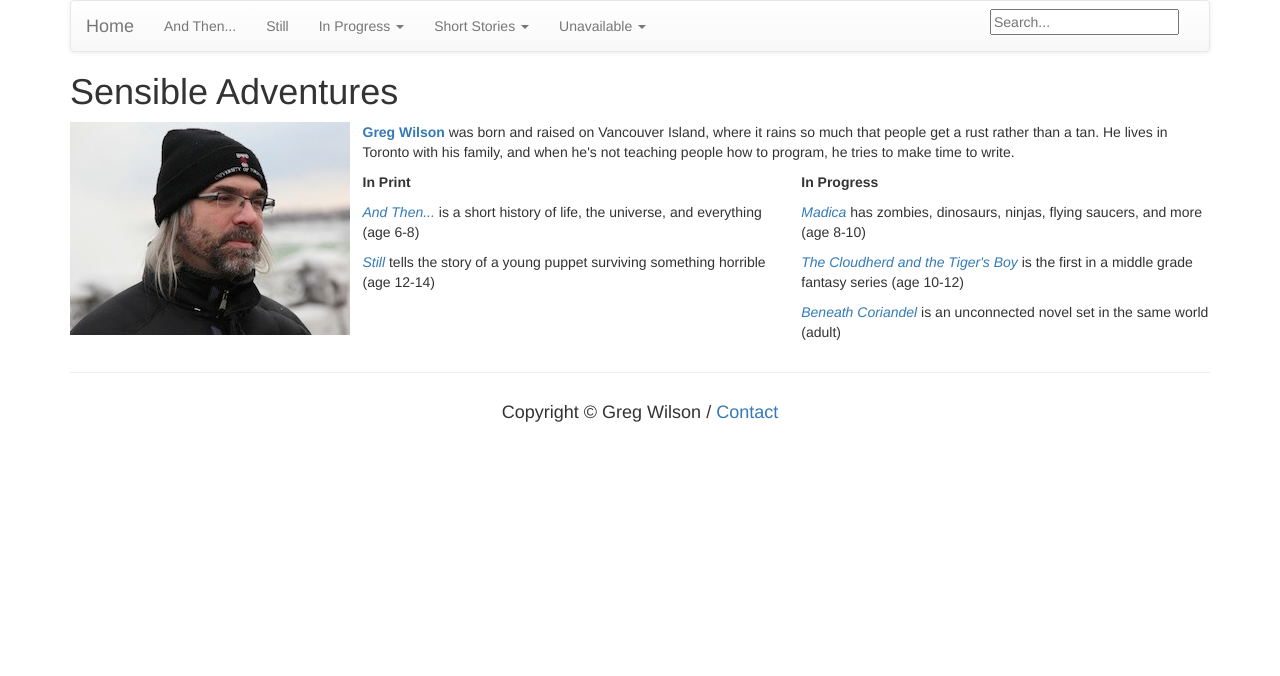
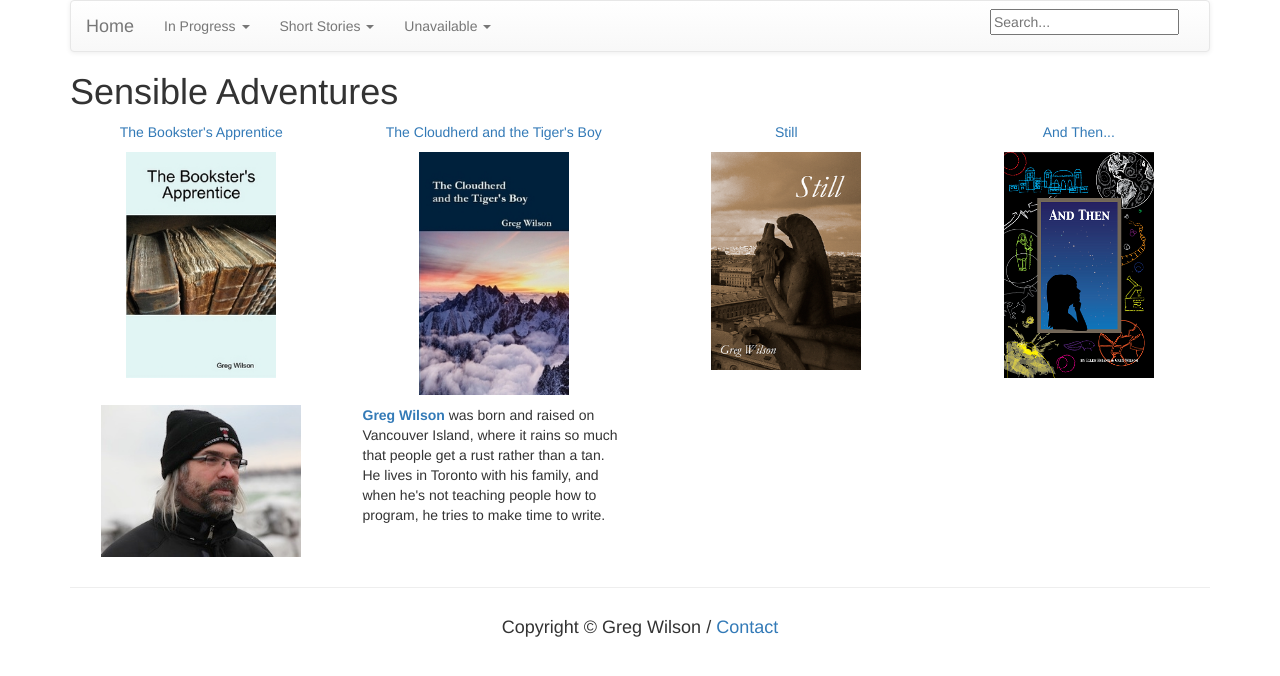
Before and after one commit to gvwilson/sensibleadventures, a Jekyll site: the page built from index.html, in a window 1280 px wide. Shown: the top 676 px of the page. Built offline with Jekyll 4.4.1, drawn with Linux system fonts in a browser that asks for light colours; nearby versions of some CDN libraries; library files that are not in the unit come from our copies.

Commit message:
Rearranging the home page

```diff
--- a/_includes/navbar.html
+++ b/_includes/navbar.html
@@ -5,15 +5,11 @@
     </div>
     <div class="collapse navbar-collapse" id="bs-example-navbar-collapse-1">
       <ul class="nav navbar-nav">
-        <li><a href="{{ site.root }}/and-then/">And Then...</a></li>
-        <li><a href="{{ site.root }}/still/">Still</a></li>
         <li class="dropdown">
           <a href="{{ site.root }}/" class="dropdown-toggle" data-toggle="dropdown" role="button" aria-haspopup="true" aria-expanded="false">In Progress <span class="caret"></span></a>
           <ul class="dropdown-menu">
             <li><a href="{{ site.root }}/beneath-coriandel/">Beneath Coriandel</a></li>
             <li><a href="{{ site.root }}/madica/">Madica</a></li>
-            <li><a href="{{ site.root }}/cloudherd-tigers-boy/">The Cloudherd and the Tiger's Boy</a></li>
-            <li><a href="{{ site.root }}/booksters-apprentice/">The Bookster's Apprentice</a></li>
             <li><a href="{{ site.root }}/six-letters/">Six Letters (None Complete)</a></li>
             <li><a href="{{ site.root }}/nardica/">Nardica</a></li>
             <li><a href="{{ site.root }}/shapers-and-bots/">Shapers and Bots</a></li>
@@ -23,8 +19,8 @@
           <a href="{{ site.root }}/" class="dropdown-toggle" data-toggle="dropdown" role="button" aria-haspopup="true" aria-expanded="false">Short Stories <span class="caret"></span></a>
           <ul class="dropdown-menu">
 	    <li><a href="{{ site.root }}/short/">Published</a></li>
+	    <li><a href="{{ site.root }}/short/princess-frog/">The Princess and the Frog</a></li>
 	    <li><a href="{{ site.root }}/short/full-of-stars/">Full of Stars</a></li>
-	    <li><a href="{{ site.root }}/short/princess-frog/">The Princess and the Frog</a></li>
           </ul>
         </li>
         <li class="dropdown">
--- a/and-then.html
+++ b/and-then.html
@@ -3,7 +3,7 @@
 title: And Then...
 permalink: /and-then/
 ---
-<p><img src="{{ site.root }}/files/and-then/cover.png" /></a></p>
+<p><img src="{{ site.root }}/files/and-then/cover.png" /></p>
 
 <p><em>And Then</em> is a picture book about pretty much everything, from the Big Bang and the formation of the Solar System to the origins of life, evolution, the beginnings of civilization and science, and climate change. Ellen Hsiang's artwork brings it all to life, and we hope it will encourage kids (and their parents) to ask lots of questions.This book is now for sale at <a href="http://www.lulu.com/shop/greg-wilson/and-then/paperback/product-20295057.html">Lulu.com</a> and <a href="http://www.amazon.com/And-Then-Ellen-Hsiang/dp/1257999990/">Amazon.com</a>.</p>
 
--- a/index.html
+++ b/index.html
@@ -3,23 +3,36 @@
 title: Sensible Adventures
 ---
 <div class="row">
-  <div class="col-md-3">
-    <p align="center"><img src="{{ site.root }}/files/wilson-small.jpg" /></p>
+  <div class="col-md-3" align="center">
+    <a href="{{ site.root }}/booksters-apprentice/">
+      <p>The Bookster's Apprentice</p>
+      <p><img src="{{ site.root }}/files/bookster.jpg" alt="The Bookster's Apprentice" width="150px" /></p>
+    </a>
   </div>
-  <div class="col-md-9">
-    <p><strong><a href="http://third-bit.com">Greg Wilson</a></strong> was born and raised on Vancouver Island, where it rains so much that people get a rust rather than a tan. He lives in Toronto with his family, and when he's not teaching people how to program, he tries to make time to write.</p>
-    <div class="row">
-      <div class="col-md-6">
-	<p><strong>In Print</strong></p>
-        <p><a href="{{ site.root }}/and-then/"><em>And Then...</em></a> is a short history of life, the universe, and everything (age 6-8)</p>
-        <p><a href="{{ site.root }}/still/"><em>Still</em></a> tells the story of a young puppet surviving something horrible (age 12-14)</p>
-      </div>
-      <div class="col-md-6">
-	<p><strong>In Progress</strong></p>
-        <p><a href="{{ site.root }}/madica/"><em>Madica</em></a> has zombies, dinosaurs, ninjas, flying saucers, and more (age 8-10)</p>
-        <p><a href="{{ site.root }}/cloudherd-tigers-boy/"><em>The Cloudherd and the Tiger's Boy</em></a> is the first in a middle grade fantasy series (age 10-12)</p>
-        <p><a href="{{ site.root }}/beneath-coriandel/"><em>Beneath Coriandel</em></a> is an unconnected novel set in the same world (adult)</p>
-      </div>
-    </div>
+  <div class="col-md-3" align="center">
+    <a href="{{ site.root }}/cloudherd-tigers-boy/">
+      <p>The Cloudherd and the Tiger's Boy</p>
+      <p><img src="{{ site.root }}/files/cloudherd.jpg" alt="The Cloudherd and the Tiger's Boy" width="150px" /></p>
+    </a>
+  </div>
+  <div class="col-md-3" align="center">
+    <a href="{{ site.root }}/still/">
+      <p>Still</p>
+      <p><img src="{{ site.root }}/files/still.png" alt="Still" width="150px" /></p>
+    </a>
+  </div>
+  <div class="col-md-3" align="center">
+    <a href="{{ site.root }}/and-then/">
+      <p>And Then...</p>
+      <p><img src="{{ site.root }}/files/and-then/cover.png" alt="And Then..." width="150px" /></p>
+    </a>
   </div>
 </div>
+<div class="row">
+  <div class="col-md-3">
+    <p align="center"><img src="{{ site.root }}/files/wilson-small.jpg" width="200px" /></p>
+  </div>
+  <div class="col-md-3">
+    <p><strong><a href="http://third-bit.com">Greg Wilson</a></strong> was born and raised on Vancouver Island, where it rains so much that people get a rust rather than a tan. He lives in Toronto with his family, and when he's not teaching people how to program, he tries to make time to write.</p>
+  </div>
+</div>
```
Also changed, not shown: files/bookster.jpg (added), files/cloudherd.jpg (added), files/still.png.
